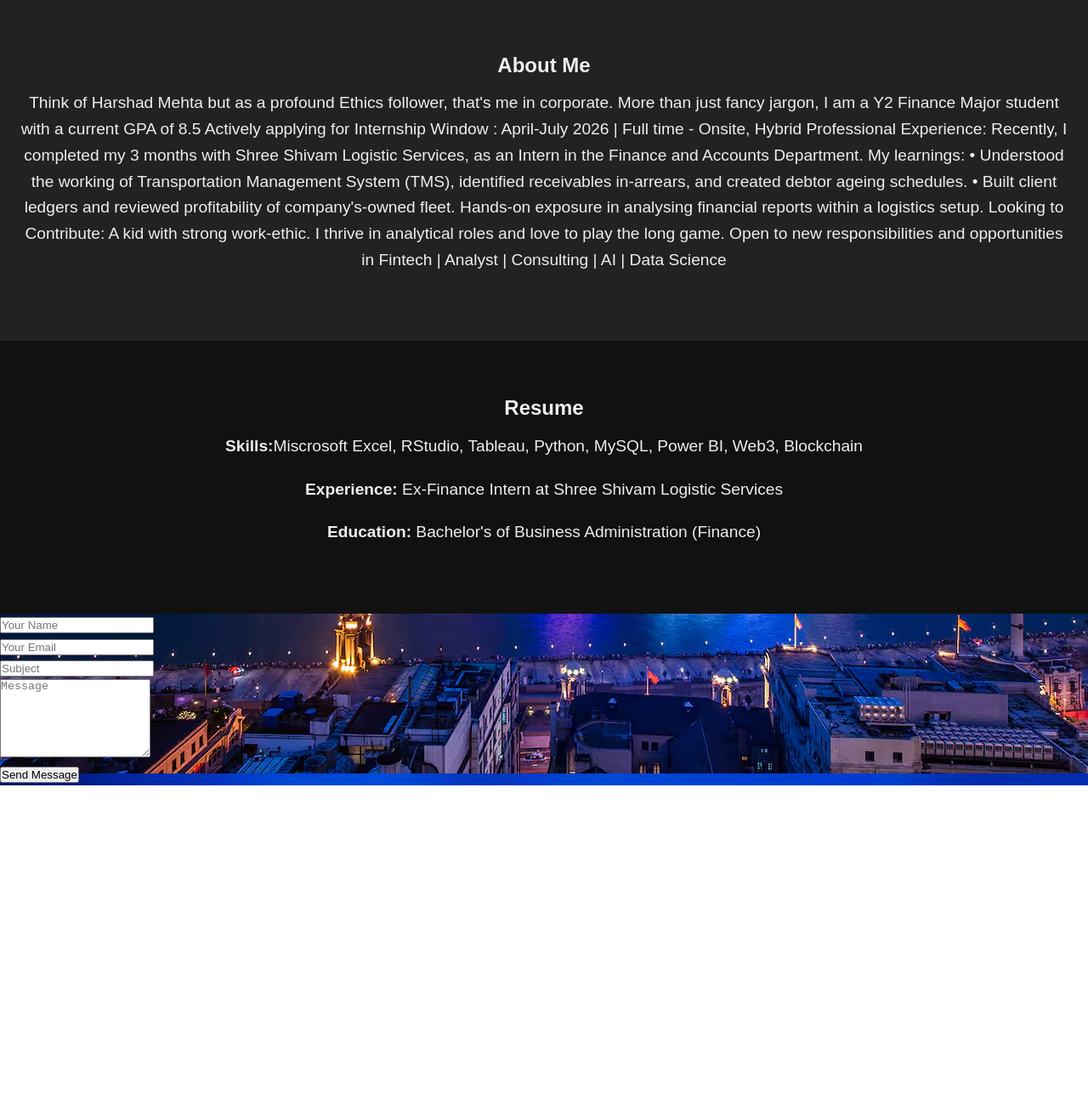
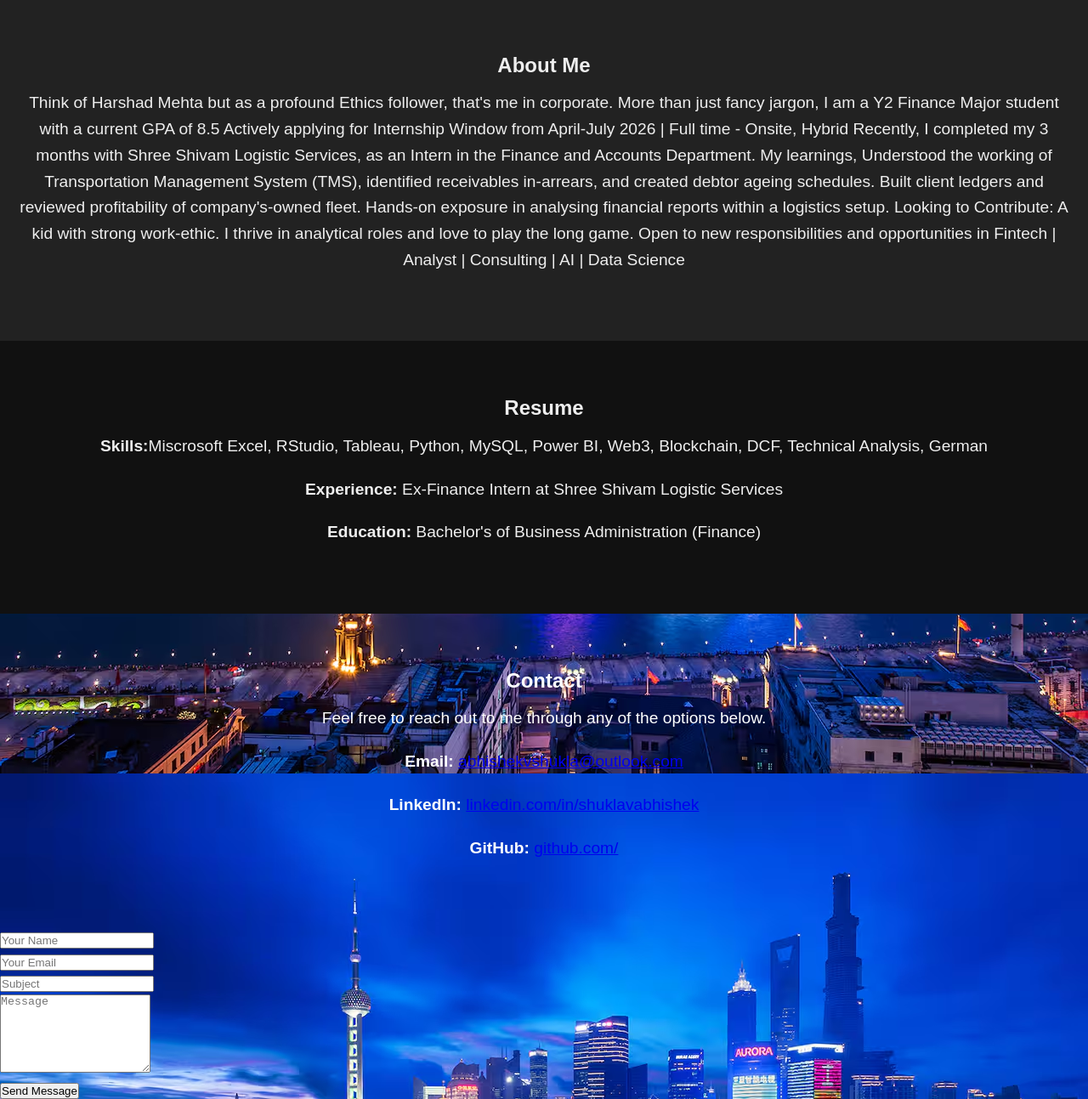
Before and after one commit to abh1shekzzz/abhishek, a plain HTML site: page index.html in a window 1280 px wide. Shown: the part 802-2095 px from the top of the page at 85% size. Before the commit the page ends 1726 px from the top, so only its background shows below. Drawn offline with Linux system fonts and the light colour scheme.

Commit message:
Update index.html

```diff
--- a/index.html
+++ b/index.html
@@ -41,18 +41,16 @@
 
 More than just fancy jargon, I am a Y2 Finance Major student with a current GPA of 8.5
 
-Actively applying for Internship Window : April-July 2026 | Full time - Onsite, Hybrid
+Actively applying for Internship Window from April-July 2026 | Full time - Onsite, Hybrid
 
-
-Professional Experience:
 
 Recently, I completed my 3 months with Shree Shivam Logistic Services, as an Intern in the Finance and Accounts Department.
 
-My learnings:
+My learnings,
 
- • Understood the working of Transportation Management System (TMS), identified receivables in-arrears, and created debtor ageing schedules.
+ Understood the working of Transportation Management System (TMS), identified receivables in-arrears, and created debtor ageing schedules.
 
-• Built client ledgers and reviewed profitability of company's-owned fleet. Hands-on exposure in analysing financial reports within a logistics setup.
+Built client ledgers and reviewed profitability of company's-owned fleet. Hands-on exposure in analysing financial reports within a logistics setup.
 
 
 Looking to Contribute: A kid with strong work-ethic. I thrive in analytical roles and love to play the long game. Open to new responsibilities and opportunities in Fintech | Analyst | Consulting | AI | Data Science</p>
@@ -61,12 +59,43 @@ Looking to Contribute: A kid with strong work-ethic. I thrive in analytical role
   <!-- Resume Section -->
   <section id="resume" class="section">
     <h2>Resume</h2>
-    <p><strong>Skills:</strong>Miscrosoft Excel, RStudio, Tableau, Python, MySQL, Power BI, Web3, Blockchain</p>
+    <p><strong>Skills:</strong>Miscrosoft Excel, RStudio, Tableau, Python, MySQL, Power BI, Web3, Blockchain, DCF, Technical Analysis, German</p>
     <p><strong>Experience:</strong> Ex-Finance Intern at Shree Shivam Logistic Services</p>
     <p><strong>Education:</strong> Bachelor's of Business Administration (Finance)</p>
   </section>
 
   <!-- Contact Section -->
+  <!-- Contact Section -->
+<section id="contact" class="contact">
+  <div class="container">
+    <div class="section-title">
+      <h2>Contact</h2>
+      <p>Feel free to reach out to me through any of the options below.</p>
+    </div>
+
+    <div class="contact-info">
+      <p><strong>Email:</strong>
+        <a href="mailto:abhishekvshukla@outlook.com?subject=Message%20from%20Portfolio%20Website">
+          abhishekvshukla@outlook.com
+        </a>
+      </p>
+
+
+      <p><strong>LinkedIn:</strong>
+        <a href="https://www.linkedin.com/in/shuklavabhishek/" target="_blank">
+          linkedin.com/in/shuklavabhishek
+        </a>
+      </p>
+
+      <p><strong>GitHub:</strong>
+        <a href="https://github.com/abh1shekzzz" target="_blank">
+          github.com/
+        </a>
+      </p>
+    </div>
+  </div>
+</section>
+
   <!-- Contact Form -->
 <form action="https://formspree.io/f/xkgzdeko" method="POST" class="php-email-form">
   <div class="row">
```
